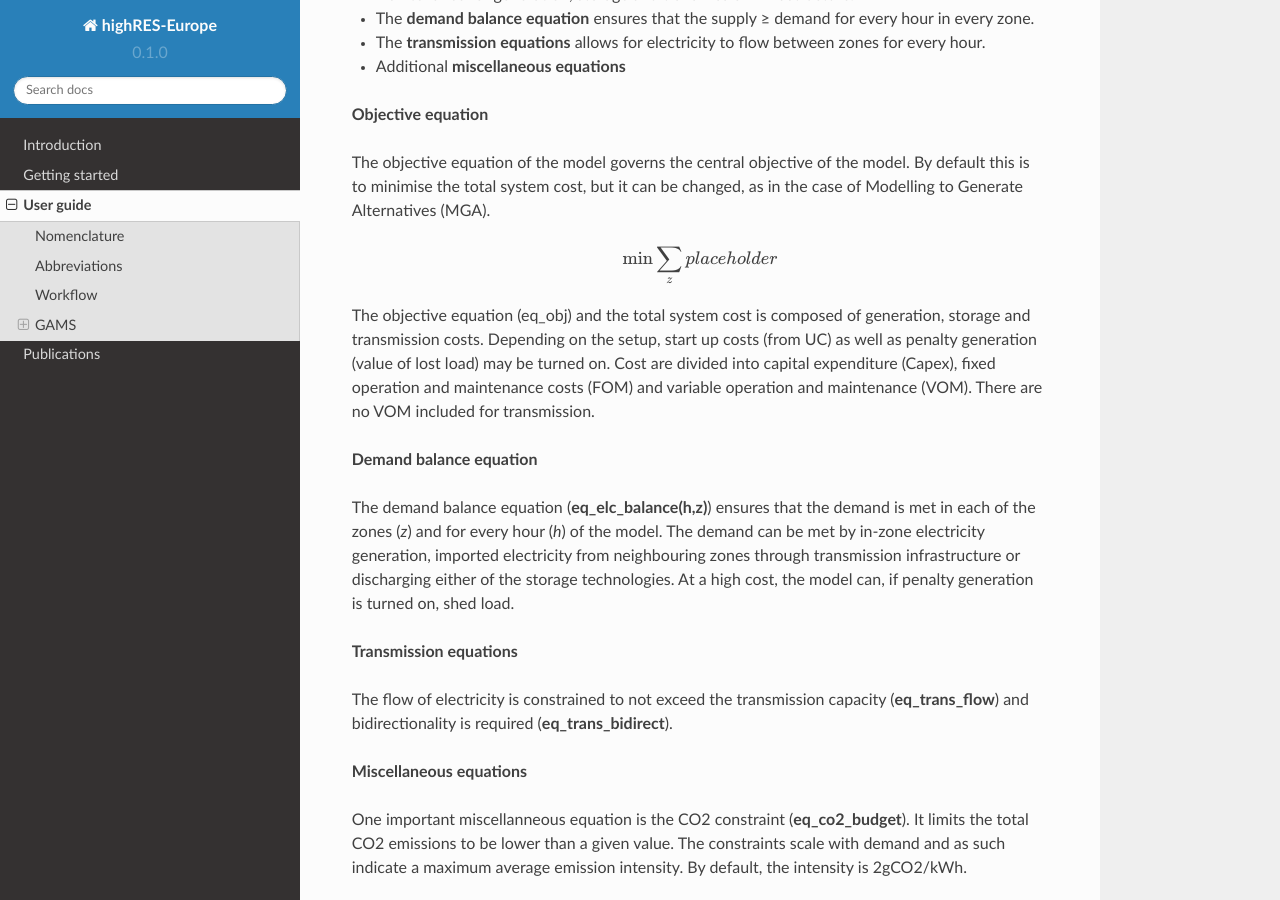
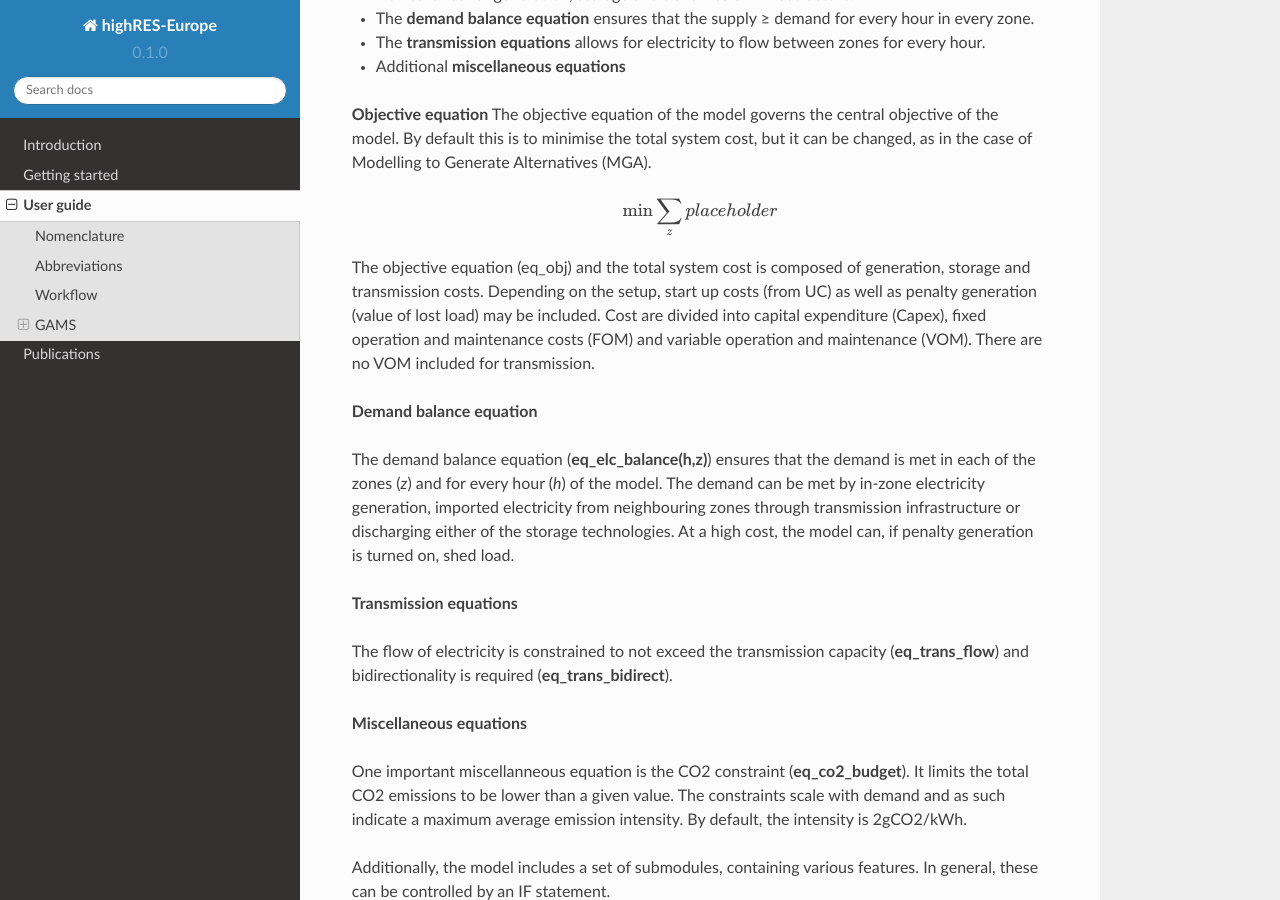
Before and after one commit to highRES-model/highRES-Europe-WF, a Sphinx documentation site: the page built from docs/source/user_guide.rst, in a window 1280 px wide and 900 px high, scrolled down 713 px. Built offline with Sphinx 7.4.7 and the Read the Docs theme 2.0.0, drawn with Linux system fonts in a browser that asks for light colours.

```diff
--- a/docs/source/user_guide.rst
+++ b/docs/source/user_guide.rst
@@ -26,8 +26,7 @@ The general algebraic modeling system (GAMS) is the modelling system which highR
 * The **transmission equations** allows for electricity to flow between zones for every hour.
 * Additional **miscellaneous equations**
 
-**Objective equation**
-
+**Objective equation** \
 The objective equation of the model governs the central objective of the model. By default this is to minimise the total system cost, but it can be changed, as in the case of Modelling to Generate Alternatives (MGA).
 
 .. math::
@@ -35,7 +34,7 @@ The objective equation of the model governs the central objective of the model.
    \text{min} \sum_z{placeholder}
 
 
-The objective equation (eq_obj) and the total system cost is composed of generation, storage and transmission costs. Depending on the setup, start up costs (from UC) as well as penalty generation (value of lost load) may be turned on. Cost are divided into capital expenditure (Capex), fixed operation and maintenance costs (FOM) and variable operation and maintenance (VOM). There are no VOM included for transmission.
+The objective equation (eq_obj) and the total system cost is composed of generation, storage and transmission costs. Depending on the setup, start up costs (from UC) as well as penalty generation (value of lost load) may be included. Cost are divided into capital expenditure (Capex), fixed operation and maintenance costs (FOM) and variable operation and maintenance (VOM). There are no VOM included for transmission.
 
 **Demand balance equation**
 
```
